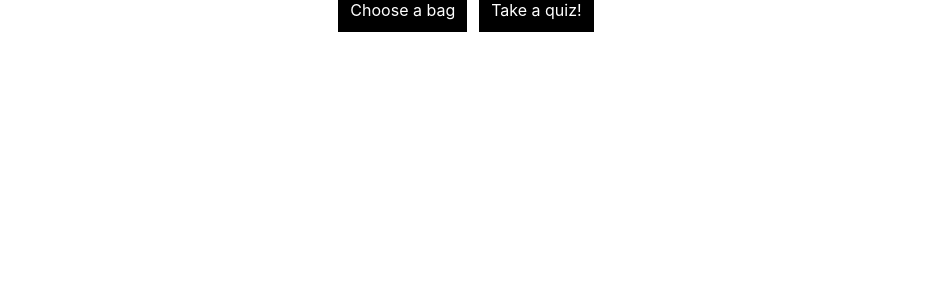
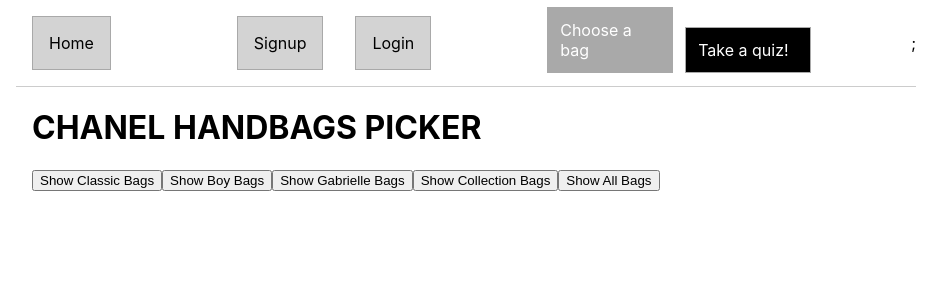
Before and after one commit to anastasiaorlova/chanel-picker-frontend, a React (Create React App) app: page /bags in a window 1280 px wide. Shown: the top 300 px of the page, without its empty margins (174-1120 px from the left). Built offline with nearby package versions, Linux system fonts and the light colour scheme; no server answers.

Commit message:
start auth

```diff
--- a/src/components/BagsCard.js
+++ b/src/components/BagsCard.js
@@ -7,10 +7,23 @@
     }
 
 handleUpdateLikes = () => {
+    let newLikes = this.state.likes + 1
     this.setState({
-        likes: this.state.likes + 1
+        likes: newLikes
     })
+    fetch(`http://localhost:3001/bags/${this.props.id}/likes`, {
+        method: "PATCH",
+        headers: {
+        "Content-Type": "application/json",
+        "Accept": "application/json"
+        },
+        body: JSON.stringify({
+            likes: this.state.likes
+        })
+        })
     }
+
+
 
     render() {
         const { image, description, style} = this.props
--- /dev/null
+++ b/src/components/NavBar.js
@@ -0,0 +1,64 @@
+import React from 'react'
+import { Link, NavLink } from 'react-router-dom'
+
+const NavBar = ({ currentUser, handleLogout }) => {
+return (
+<header>
+    <div>
+    <Link to="/home">Home</Link>
+    </div>
+    <div>
+    {currentUser ? (
+        <>
+        <Link to="/profile">Profile</Link>
+        <button onClick={handleLogout}>Logout</button>
+        </>
+    ) : (
+        <>
+            <Link to="/signup">Signup</Link>
+            <Link to="/login">Login</Link>
+        </>
+        )}
+    </div>
+    <div>
+    <NavLink
+    to="/bags"
+    /* set exact so it knows to only set activeStyle when route is deeply equal to link */
+    exact
+    /* add styling to Navlink */
+    style={{
+    width: '100px',
+    padding: '12px',
+    margin: '0 6px 6px',
+    background: 'black',
+    textDecoration: 'none',
+    color: 'white'
+    }}
+    /* add prop for activeStyle */
+    activeStyle={{
+        background: 'darkgray',
+        color: 'white'
+    }}
+    >Choose a bag</NavLink>
+    <NavLink
+    to="/quiz"
+    exact
+    style={{
+    width: '100px',
+    padding: '12px',
+    margin: '0 6px 6px',
+    background: 'black',
+    textDecoration: 'none',
+    color: 'white',
+    }}
+    activeStyle={{
+        background: 'darkgray',
+        color: 'white'
+    }}
+    >Take a quiz!</NavLink>
+</div>;
+</header>
+)
+}
+
+export default NavBar
--- /dev/null
+++ b/src/components/SignUp.js
@@ -0,0 +1,81 @@
+import React from 'react'
+
+class SignUp extends React.Component {
+state = {
+username: "",
+avatar: "",
+bio: "",
+password: ""
+}
+
+handleChange = e => {
+this.setState({ [e.target.name]: e.target.value })
+}
+
+handleSubmit = e => {
+e.preventDefault()
+// TODO: make a fetch request to sign up the current user
+// then set that user in state in our App component
+fetch("http://localhost:3000/users", {
+    method: "POST",
+    credentials: "include",
+    headers: {
+    "Content-Type": "application/json"
+    },
+    body: JSON.stringify(this.state)
+})
+    .then(r => r.json())
+    .then(user => {
+    this.props.handleLogin(user)
+    })
+}
+
+render() {
+const { username, image, bio, password } = this.state
+
+return (
+    <form onSubmit={this.handleSubmit}>
+    <h1>Signup</h1>
+
+    <label>Username</label>
+    <input
+        type="text"
+        name="username"
+        autoComplete="off"
+        value={username}
+        onChange={this.handleChange}
+    />
+
+    <label>Profile Image</label>
+    <input
+        type="text"
+        name="image"
+        autoComplete="off"
+        value={image}
+        onChange={this.handleChange}
+    />
+    <img src={image.length ? image : "https://cdn.iconscout.com/icon/free/png-512/account-profile-avatar-man-circle-round-user-30452.png"} alt={username} />
+
+    <label>Bio</label>
+    <textarea
+        name="bio"
+        value={bio}
+        onChange={this.handleChange}
+    />
+
+    <label>Password</label>
+    <input
+        type="password"
+        name="password"
+        autoComplete="current-password"
+        value={password}
+        onChange={this.handleChange}
+    />
+
+    <input type="submit" value="Signup" />
+    </form>
+)
+}
+}
+
+export default SignUp
--- a/src/containers/App.js
+++ b/src/containers/App.js
@@ -1,56 +1,154 @@
 import React from 'react';
 import { Switch, Route, NavLink } from 'react-router-dom';
-import './App.css';
+import { withRouter, Redirect } from 'react-router-dom';
+import './App.css'
 import AllBagsPage from './AllBagsPage';
+import NavBar from '../components/NavBar';
+import SignUp from '../components/SignUp';
+import Login from '../components/Login';
+import Profile from '../components/Profile';
 
-function App() {
+class App extends React.Component {
 
-  const link = {
-    width: '100px',
-    padding: '12px',
-    margin: '0 6px 6px',
-    background: 'black',
-    textDecoration: 'none',
-    color: 'white',
+  state = {
+    currentUser: null
   }
 
-  const Navbar = () =>
-    <div>
-      <NavLink
-        to="/"
-        /* set exact so it knows to only set activeStyle when route is deeply equal to link */
-        exact
-        /* add styling to Navlink */
-        style={link}
-        /* add prop for activeStyle */
-        activeStyle={{
-          background: 'darkgray',
-          color: 'white'
-        }}
-      >Choose a bag</NavLink>
-      <NavLink
-        to="/quiz"
-        exact
-        style={link}
-        activeStyle={{
-          background: 'darkgray',
-          color: 'white'
-        }}
-      >Take a quiz!</NavLink>
-    </div>;
+   // log user in when component mounts
+  componentDidMount() {
+    // TODO: check if user is logged in
+    // and set current user in state
+    fetch("http://localhost:3000/autologin", {
+      credentials: "include"
+    })
+      .then(r => {
+        if (r.ok) {
+          return r.json()
+        } else {
+          throw Error("Not logged in!")
+        }
+      })
+      .then(user => {
+        this.handleLogin(user)
+      })
+      .catch((err) => console.error(err))
+  }
+
+  updateUser = newUser => {
+    this.setState({ currentUser: newUser })
+  }
+
+  handleLogin = currentUser => {
+    // set current user, then redirect to home page
+    this.setState({ currentUser }, () => {
+      this.props.history.push('/home')
+    })
+  }
+
+  handleLogout = () => {
+    fetch("http://localhost:3000/logout", {
+      credentials: "include"
+    })
+      .then(r => r.json())
+      .then(() => {
+        this.setState({ currentUser: null }, () => {
+          this.props.history.push('/')
+        })
+      })
+  }
+
+  // Navbar = () =>
+  //   <div>
+  //     <NavLink
+  //       to="/"
+  //       /* set exact so it knows to only set activeStyle when route is deeply equal to link */
+  //       exact
+  //       /* add styling to Navlink */
+  //       style={{
+  //       width: '100px',
+  //       padding: '12px',
+  //       margin: '0 6px 6px',
+  //       background: 'black',
+  //       textDecoration: 'none',
+  //       color: 'white'
+  //     }}
+  //       /* add prop for activeStyle */
+  //       activeStyle={{
+  //         background: 'darkgray',
+  //         color: 'white'
+  //       }}
+  //     >Choose a bag</NavLink>
+  //     <NavLink
+  //       to="/quiz"
+  //       exact
+  //       style={{
+  //       width: '100px',
+  //       padding: '12px',
+  //       margin: '0 6px 6px',
+  //       background: 'black',
+  //       textDecoration: 'none',
+  //       color: 'white',
+  //       }}
+  //       activeStyle={{
+  //         background: 'darkgray',
+  //         color: 'white'
+  //       }}
+  //     >Take a quiz!</NavLink>
+  //   </div>;
+
+    render() {
+      return (
+        <>
+        <NavBar currentUser={this.state.currentUser} handleLogout={this.handleLogout} />
+        <main>
+          <Switch>
+            <Route exact path="/bags"  render={() => <AllBagsPage />} />
+            <Route exact path="/signup">
+              <SignUp handleLogin={this.handleLogin} />
+            </Route>
+            <Route exact path="/login">
+              <Login handleLogin={this.handleLogin} />
+            </Route>
+            <Route exact path="/profile">
+              {this.state.currentUser ? <Profile currentUser={this.state.currentUser} updateUser={this.updateUser} /> : <Redirect to='/' />}
+            </Route>
+            <Route exact path="/home">
+              {this.state.currentUser ? <h1>Welcome, {this.state.currentUser.username}</h1> : <Redirect to='/' />}
+            </Route>
+            <Route path="/">
+              <h1>Please Login or Sign Up</h1>
+            </Route>
+          </Switch>
+        </main>
+      </>
 
 
 
 
 
-  return (
-    <div className="App">
-    <Navbar />
-      <Switch>
-      <Route exact path="/" render={() => <AllBagsPage /> } />
-      </Switch>
-    </div>
-  );
+
+
+
+
+
+
+
+
+        // <div className="App">
+        // <Navbar />
+        //   <Switch>
+        //   <Route exact path="/" render={() => <AllBagsPage /> } />
+        //   </Switch>
+        // </div>
+      );
+    }
 }
 
+
+
+
+
+
+
+
 export default App;
--- a/src/containers/BagsContainer.js
+++ b/src/containers/BagsContainer.js
@@ -58,7 +58,11 @@
         }
         if (this.state.showAll) {
             sortedBags = this.props.bags
-}
+        }
+        if (!this.state.showClassic && !this.state.showBoy && !this.state.showGabrielle && !this.state.showCollection && !this.state.showAll) {
+            return false
+        }
+
         return sortedBags.map (bag =>
             <BagsCard
             key={bag.id}
--- a/src/index.css
+++ b/src/index.css
@@ -1,13 +1,59 @@
 body {
-  margin: 0;
+  margin: 0 auto;
   font-family: -apple-system, BlinkMacSystemFont, 'Segoe UI', 'Roboto', 'Oxygen',
     'Ubuntu', 'Cantarell', 'Fira Sans', 'Droid Sans', 'Helvetica Neue',
     sans-serif;
   -webkit-font-smoothing: antialiased;
   -moz-osx-font-smoothing: grayscale;
+  max-width: 900px;
 }
 
 code {
   font-family: source-code-pro, Menlo, Monaco, Consolas, 'Courier New',
     monospace;
 }
+
+header {
+  display: flex;
+  justify-content: space-between;
+  align-items: center;
+  border-bottom: 1px solid #ccc;
+}
+
+header a,
+header button {
+  font-size: 1rem;
+  display: inline-block;
+  background-color: lightgrey;
+  border: 1px solid darkgrey;
+  margin: 1rem;
+  padding: 1rem;
+  text-decoration: none;
+  color: black;
+}
+
+main {
+  margin: 1rem;
+}
+
+form {
+  background-color: lightgray;
+  border: 1px solid darkgray;
+  display: flex;
+  flex-direction: column;
+  width: 400px;
+  margin: 0 auto;
+  padding: 0 1rem 1rem;
+}
+
+form input {
+  margin: 0.25rem 0;
+}
+
+form input[type="submit"] {
+  width: 40%;
+}
+
+form img {
+  width: 150px;
+}
```
Also changed, not shown: src/components/Login.js (added), src/components/Profile.js (added).
